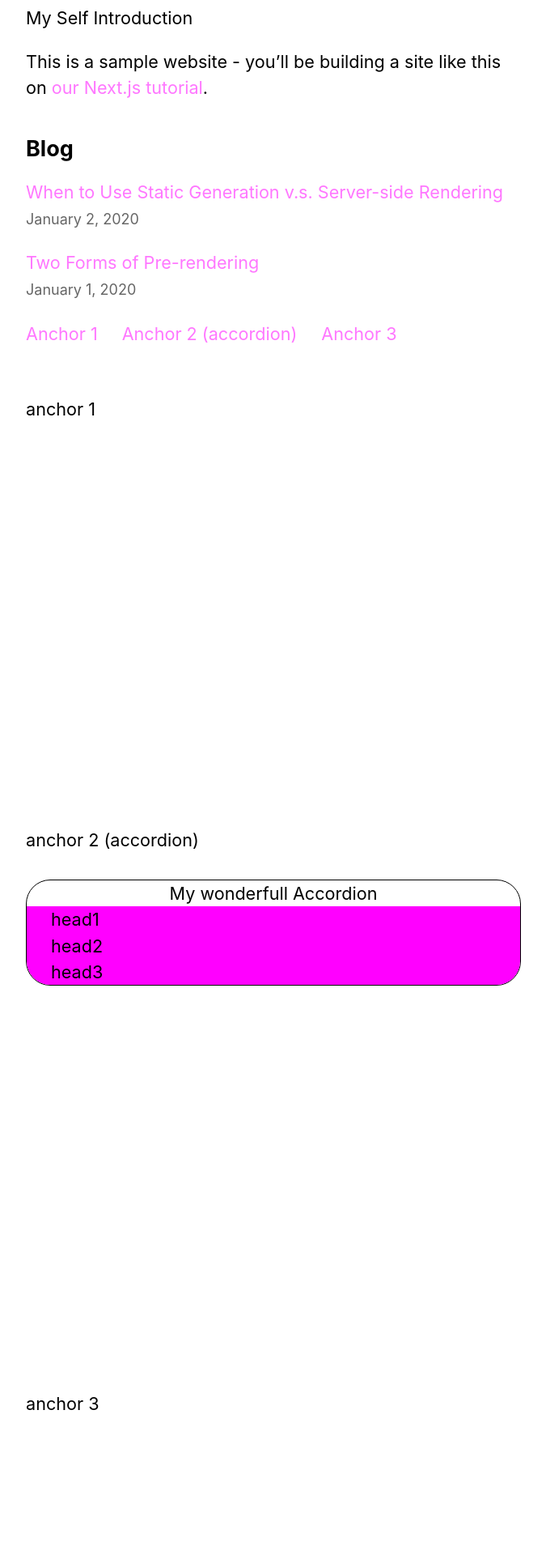
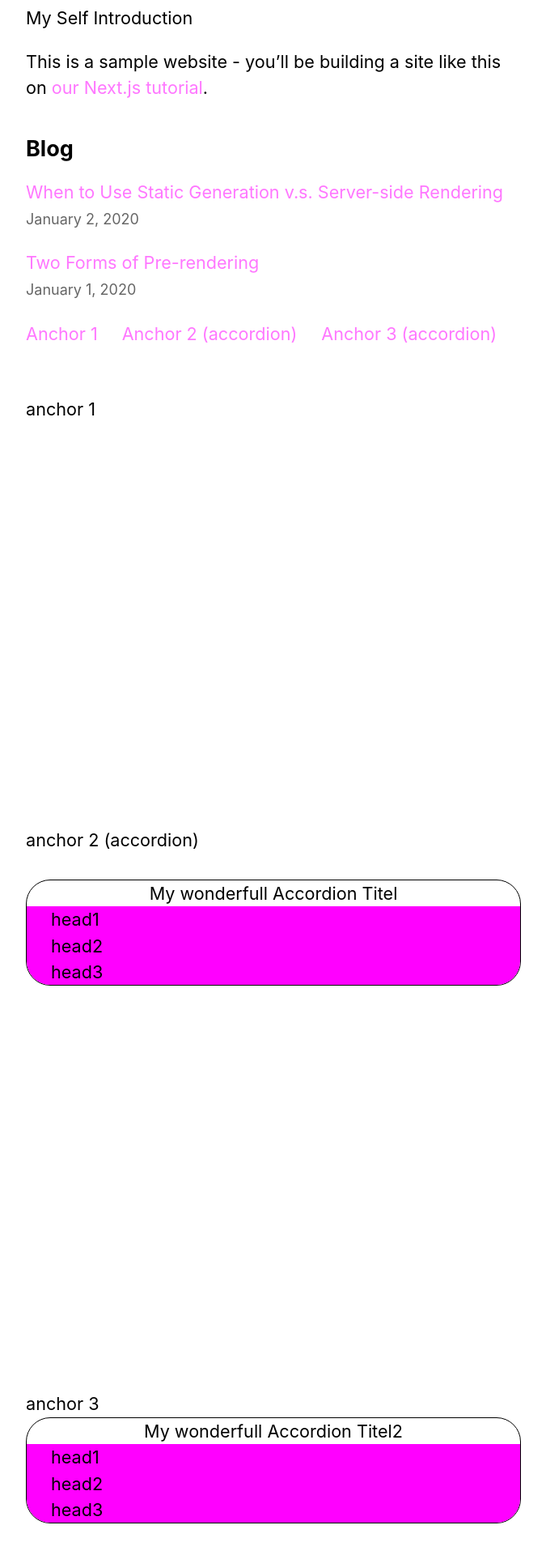
Before and after one commit to chrisb711/nextjs-blog, a Next.js app: page / in a window 1280 px wide. Shown: the part 304-2224 px from the top of the page at 81% size, without its empty margins (302-977 px from the left). Built offline with nearby package versions, Linux system fonts and the light colour scheme.

Commit message:
2nd accordion, different title

```diff
--- a/components/Accordion/Accordion.js
+++ b/components/Accordion/Accordion.js
@@ -18,7 +18,7 @@ export default function Accordion({title}) {
         }
     }
 
-    return <div className={styles.accordion}>My wonderfull Accordion
+    return <div className={styles.accordion}>My wonderfull Accordion {title}
                 <div className={styles.accordionItem}>
                     <div className={styles.accordionItemHeader} onClick={animateAccordionEntries}>
                         head1
--- a/pages/index.js
+++ b/pages/index.js
@@ -53,7 +53,7 @@ export default function Home({ allPostsData }) {
                 Anchor 2 (accordion)
             </Link>
             <Link href="#anchor-3" className={utilStyles.navItem}>
-                Anchor 3
+                Anchor 3 (accordion)
             </Link>
         </div>
 
@@ -67,6 +67,7 @@ export default function Home({ allPostsData }) {
         </div>
         <div className={utilStyles.sectionElement} id="anchor-3">
             anchor 3
+            <Accordion title="Titel2" />
         </div>
       </section>
 
```
